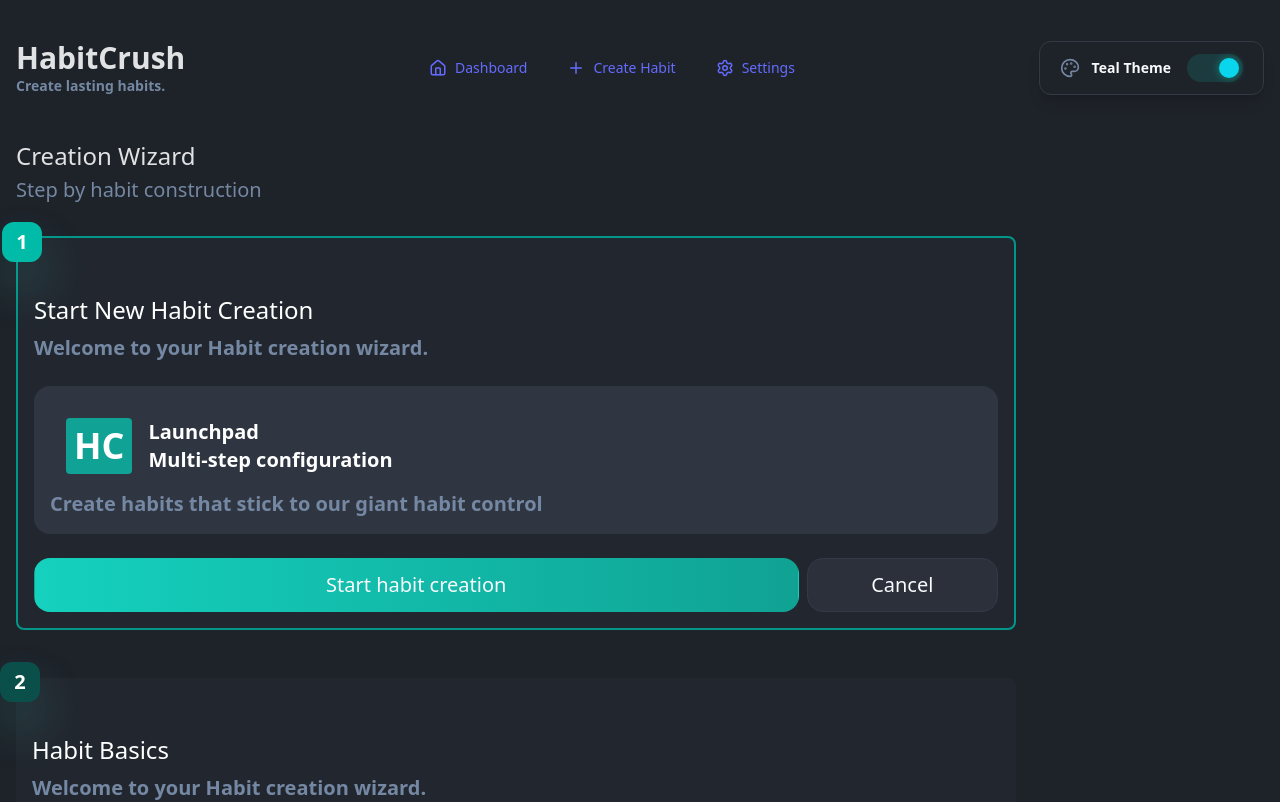
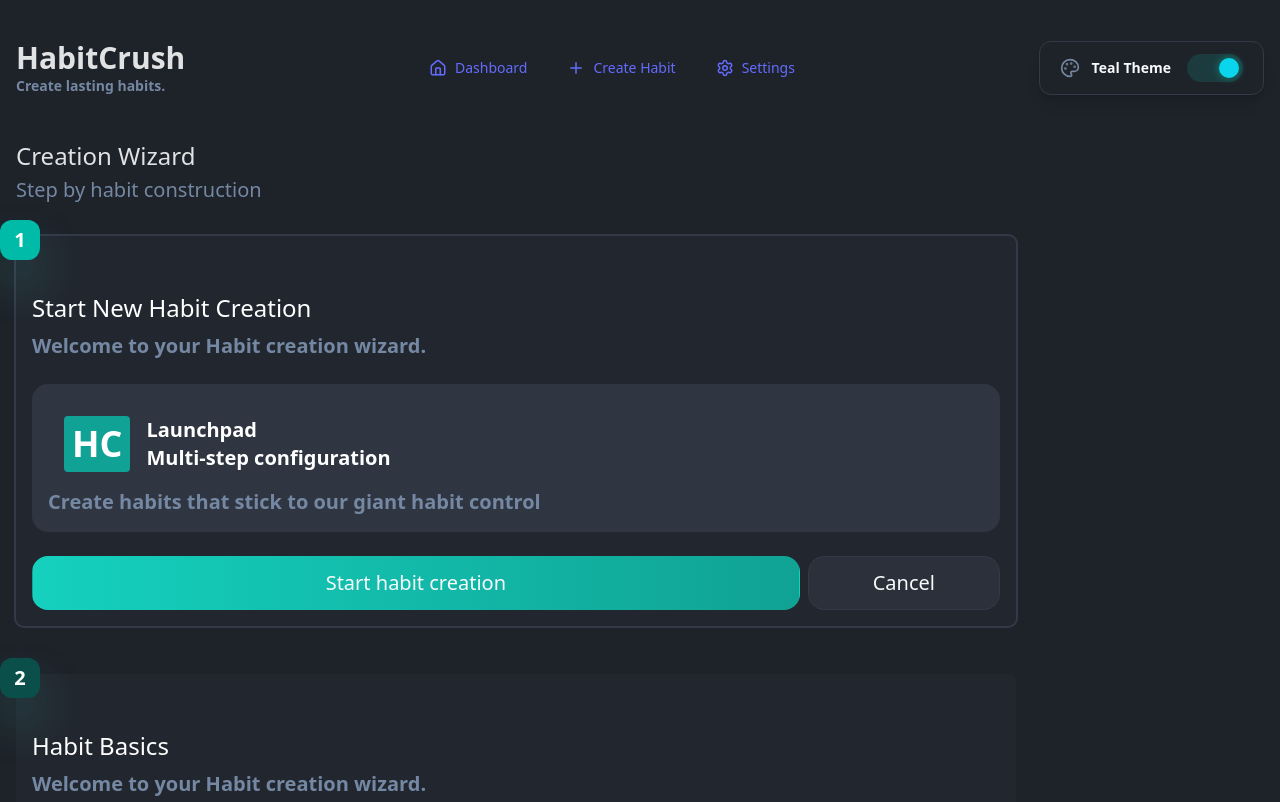
Before and after one commit to LemnsaLeger/Habit-crush, a React (Vite) app: page /create-habit in a window 1280 px wide. Shown: the top 802 px of the page. Built offline with nearby package versions, Linux system fonts and the light colour scheme.

Commit message:
Modify newHabit.jsx and Implement onNext and onBack props.

```diff
--- a/src/components/newHabit.jsx
+++ b/src/components/newHabit.jsx
@@ -1,9 +1,13 @@
 
 
-export default function NewHabit() {
+export default function NewHabit({ active, onNext }) {
     return (
       <>
-        <section className="new-habit border-2 border-teal-600 p-4 rounded-lg bg-[220 16% 14%]  flex flex-col gap-4 relative text-start">
+        <section
+          className={`new-habit ${
+            active ? "ring-2 ring-[hsl(var(--border))]" : ""
+          } p-4 rounded-lg bg-[220 16% 14%]  flex flex-col gap-4 relative text-start`}
+        >
           <div className="count w-5 absolute h-5 top-0 left-0 bg-teal-500 p-5 flex justify-center items-center rounded-xl shadow-2xl shadow-teal-300">
             1
           </div>
@@ -21,8 +25,8 @@ export default function NewHabit() {
             </div>
             <p>Create habits that stick to our giant habit control</p>
           </article>
-          <div className="buttons">
-            <button>
+          <div className="buttons" onClick={onNext}>
+            <button className="section-btn">
               {/* <span>icon</span> */}
               Start habit creation
             </button>
```
